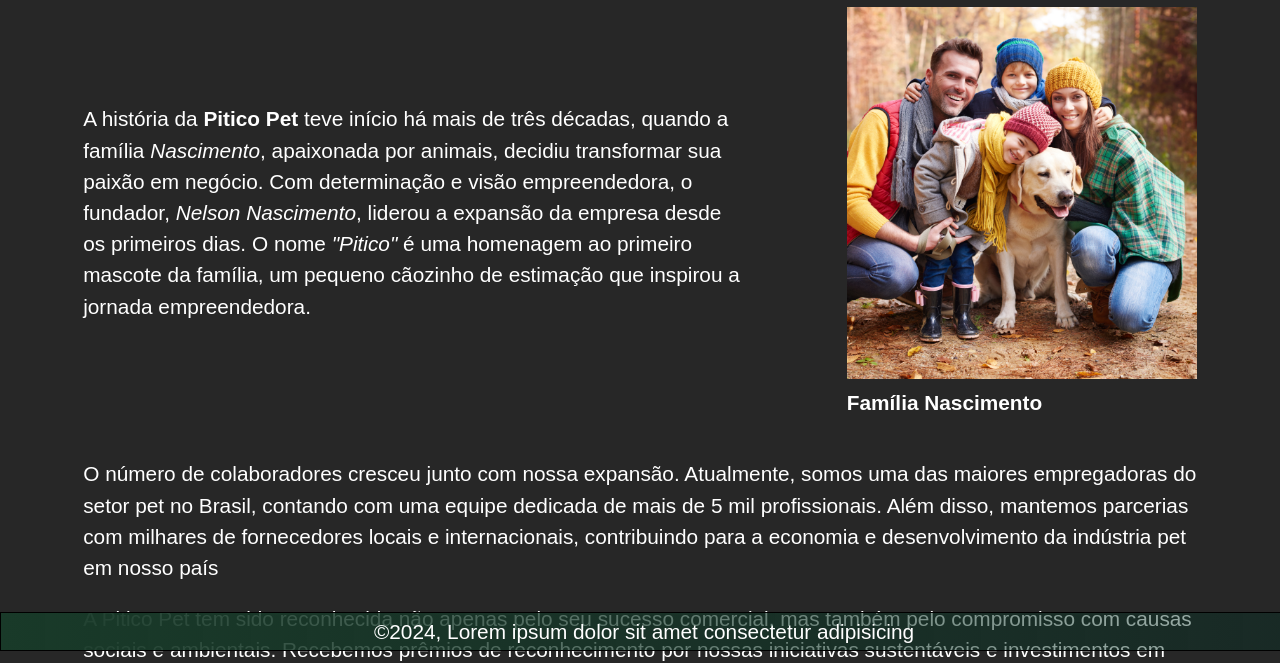
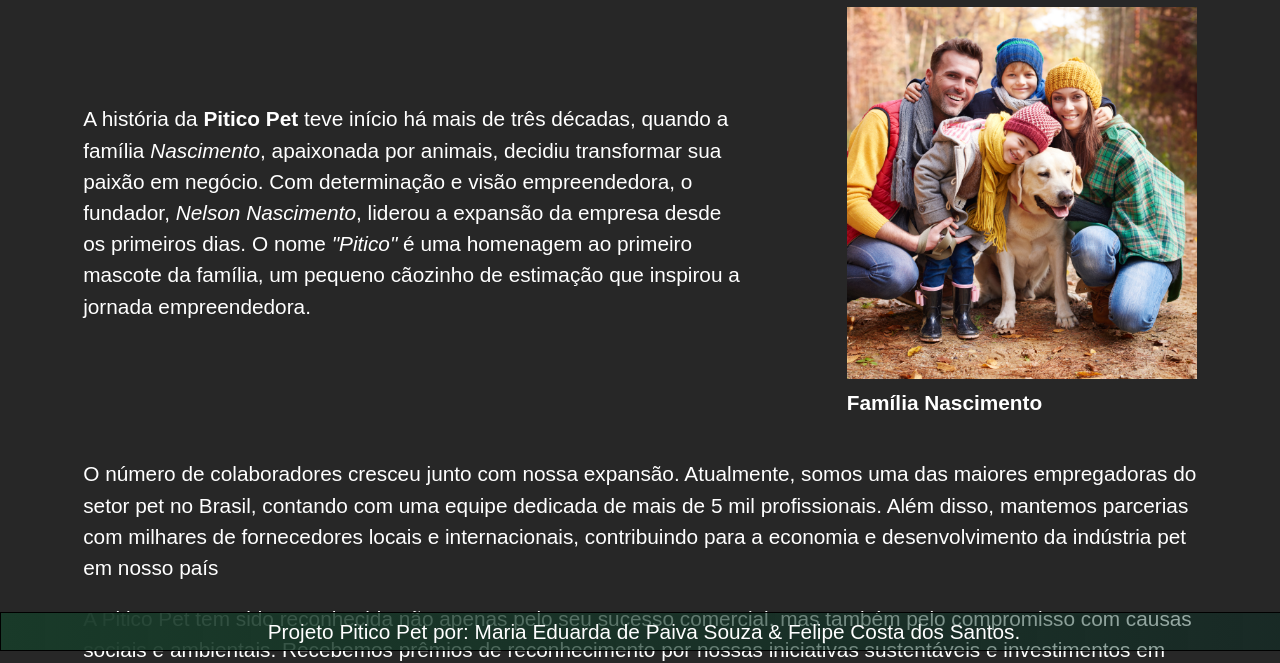
Before and after one commit to madupaiv4/Pitico-Pets, a plain HTML site: page historia.html in a window 1280 px wide. Shown: the part 149-812 px from the top of the page. Drawn offline with Linux system fonts and the light colour scheme.

Commit message:
correção footer

```diff
--- a/historia.html
+++ b/historia.html
@@ -69,7 +69,7 @@
 
     <footer>
         <p>
-            &copy;2024, Lorem ipsum dolor sit amet consectetur adipisicing
+            Projeto Pitico Pet por: Maria Eduarda de Paiva Souza & Felipe Costa dos Santos.
         </p>
 
    </footer>
```
